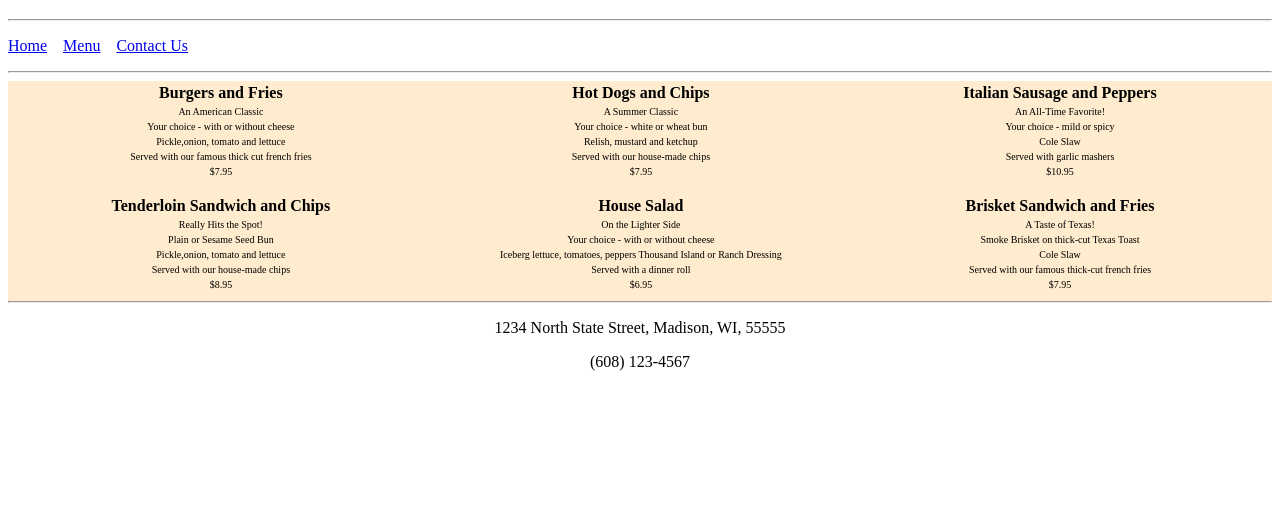
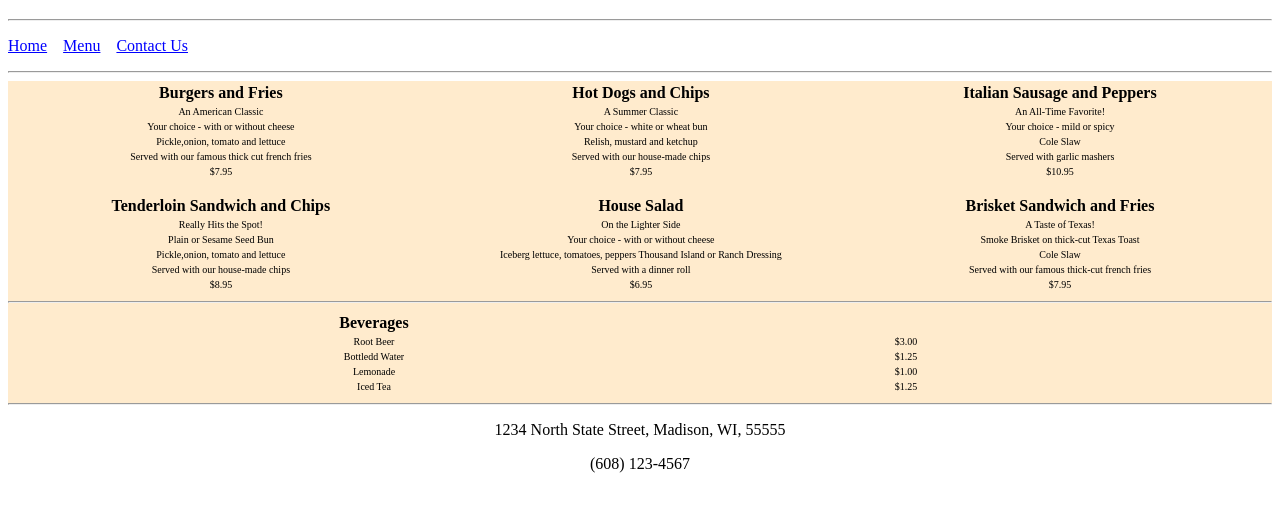
Before and after one commit to DMoldenhauer/Restaurant, a plain HTML site: page Menu.html in a window 1280 px wide. Shown: the part 61-572 px from the top of the page. Drawn offline with Linux system fonts and the light colour scheme.

Commit message:
Add files via upload

```diff
--- a/Menu.html
+++ b/Menu.html
@@ -64,6 +64,24 @@
                         <td>$8.95</td><td>$6.95</td><td>$7.95</td>
                     </tr>
                 </table>
+                <hr/>
+                <table>
+                    <tr>
+                        <th>Beverages</th>
+                    </tr>
+                    <tr>
+                        <td>Root Beer</td><td>$3.00</td>
+                    <tr>
+                        <td>Bottledd Water</td><td>$1.25</td>
+                    </tr>
+                    <tr>
+                        <td>Lemonade</td><td>$1.00</td>
+                    </tr>
+                    <tr>
+                        <td>Iced Tea</td><td>$1.25</td>
+                    </tr>
+
+                </table>
             <hr/>
         </div>
         <div id="footer">
--- a/restaurantStyles.css
+++ b/restaurantStyles.css
@@ -2,3 +2,18 @@
     text-align:center;
     text-transform: uppercase}
 #footer{text-align:center}
+a{
+
+}
+a:link {
+    color:blue;
+}
+a:visited {
+    color:red;
+}
+a:hover {
+    font-weight: bold;
+}
+a:active {
+    text-decoration: none;
+}
```
Also changed, not shown: index.html (+2 -2 lines).
